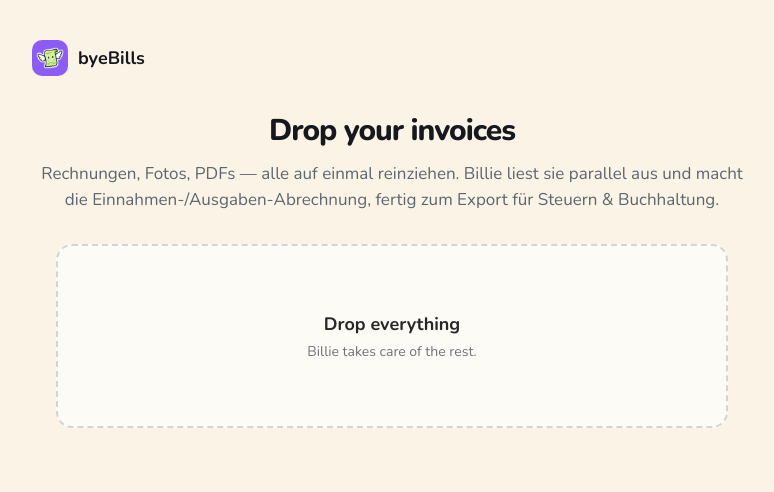
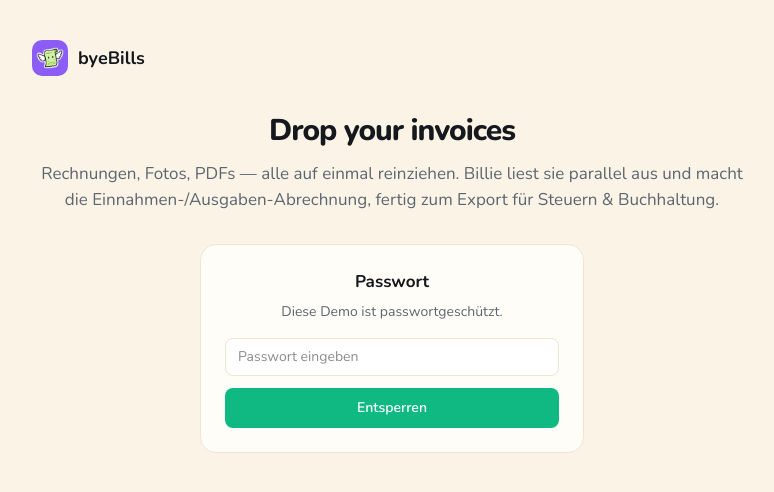
Before and after one commit to nebjor/byebills-landing, a Next.js app: page /drop in a window 1280 px wide. Shown: the top 492 px of the page, without its empty margins (248-1022 px from the left). Built offline with nearby package versions, Linux system fonts and the light colour scheme.

Commit message:
Password gate for /drop demo

```diff
--- a/src/app/api/extract-demo/route.ts
+++ b/src/app/api/extract-demo/route.ts
@@ -9,6 +9,15 @@ const MAX_BYTES = 10 * 1024 * 1024; // 10 MB
 
 export async function POST(request: NextRequest) {
   try {
+    // Lightweight shared-password gate to avoid public LLM abuse.
+    const expected = process.env.DROP_DEMO_PASSWORD;
+    if (!expected) {
+      return NextResponse.json({ error: "Demo ist deaktiviert." }, { status: 503 });
+    }
+    if (request.headers.get("x-drop-key") !== expected) {
+      return NextResponse.json({ error: "Falsches Passwort." }, { status: 401 });
+    }
+
     const formData = await request.formData();
     const file = formData.get("file") as File | null;
 
--- a/src/app/drop/page.tsx
+++ b/src/app/drop/page.tsx
@@ -1,6 +1,6 @@
 "use client";
 
-import { useState } from "react";
+import { useEffect, useState } from "react";
 import Link from "next/link";
 import InvoiceDrop from "@/components/invoice-drop";
 import BooksSummary from "@/components/books-summary";
@@ -8,11 +8,39 @@ import type { Entry } from "@/lib/extraction";
 
 /* Warm palette — matches the landing page */
 const CREAM = "#FBF4E6";
+const CARD = "#FFFDF8";
 const INK = "#15181D";
 const MUTED = "#5C6570";
+const BORDER = "#EFE6D2";
+
+const KEY_STORAGE = "drop-demo-key";
 
 export default function DropPage() {
+  const [accessKey, setAccessKey] = useState<string | null>(null);
+  const [input, setInput] = useState("");
+  const [locked, setLocked] = useState(false); // true after a wrong-password bounce
   const [entries, setEntries] = useState<Entry[]>([]);
+
+  // Restore a previously entered password within this tab.
+  useEffect(() => {
+    const saved = sessionStorage.getItem(KEY_STORAGE);
+    if (saved) setAccessKey(saved);
+  }, []);
+
+  function unlock(e: React.FormEvent) {
+    e.preventDefault();
+    if (!input.trim()) return;
+    sessionStorage.setItem(KEY_STORAGE, input.trim());
+    setAccessKey(input.trim());
+    setLocked(false);
+  }
+
+  function handleUnauthorized() {
+    sessionStorage.removeItem(KEY_STORAGE);
+    setAccessKey(null);
+    setLocked(true);
+    setEntries([]);
+  }
 
   return (
     <div
@@ -44,9 +72,47 @@ export default function DropPage() {
           </p>
         </div>
 
-        <InvoiceDrop onChange={setEntries} />
-
-        {entries.length > 0 && <BooksSummary entries={entries} />}
+        {!accessKey ? (
+          <form
+            onSubmit={unlock}
+            className="mx-auto max-w-sm rounded-2xl border p-6 text-center"
+            style={{ backgroundColor: CARD, borderColor: BORDER }}
+          >
+            <p className="text-[17px] font-bold">Passwort</p>
+            <p className="mt-1.5 mb-4 text-[14px]" style={{ color: MUTED }}>
+              Diese Demo ist passwortgeschützt.
+            </p>
+            {locked && (
+              <p className="mb-3 rounded-lg bg-red-50 p-2 text-sm text-red-600">
+                Falsches Passwort.
+              </p>
+            )}
+            <input
+              type="password"
+              autoFocus
+              value={input}
+              onChange={(e) => setInput(e.target.value)}
+              placeholder="Passwort eingeben"
+              className="mb-3 w-full rounded-lg border px-3 py-2 text-sm outline-none focus:border-brand"
+              style={{ borderColor: BORDER, backgroundColor: "#fff", color: INK }}
+            />
+            <button
+              type="submit"
+              className="w-full rounded-lg bg-brand py-2.5 text-sm font-semibold text-white transition hover:bg-brand-hover"
+            >
+              Entsperren
+            </button>
+          </form>
+        ) : (
+          <>
+            <InvoiceDrop
+              accessKey={accessKey}
+              onChange={setEntries}
+              onUnauthorized={handleUnauthorized}
+            />
+            {entries.length > 0 && <BooksSummary entries={entries} />}
+          </>
+        )}
       </div>
     </div>
   );
--- a/src/components/invoice-drop.tsx
+++ b/src/components/invoice-drop.tsx
@@ -21,9 +21,13 @@ interface DropFile {
 }
 
 export default function InvoiceDrop({
+  accessKey,
   onChange,
+  onUnauthorized,
 }: {
+  accessKey: string;
   onChange?: (entries: Entry[]) => void;
+  onUnauthorized?: () => void;
 }) {
   const [isDragging, setIsDragging] = useState(false);
   const [files, setFiles] = useState<DropFile[]>([]);
@@ -51,8 +55,14 @@ export default function InvoiceDrop({
       try {
         const res = await fetch("/api/extract-demo", {
           method: "POST",
+          headers: { "x-drop-key": accessKey },
           body: form,
         });
+        if (res.status === 401) {
+          patch(item.id, { status: "error", error: "Falsches Passwort" });
+          onUnauthorized?.();
+          return;
+        }
         const result = await res.json();
         if (!res.ok) throw new Error(result.error || `HTTP ${res.status}`);
         patch(item.id, { status: "done", data: result.extraction as ExtractionData });
@@ -61,7 +71,7 @@ export default function InvoiceDrop({
         patch(item.id, { status: "error", error: msg });
       }
     },
-    [patch]
+    [patch, accessKey, onUnauthorized]
   );
 
   const handleFiles = useCallback(
```
